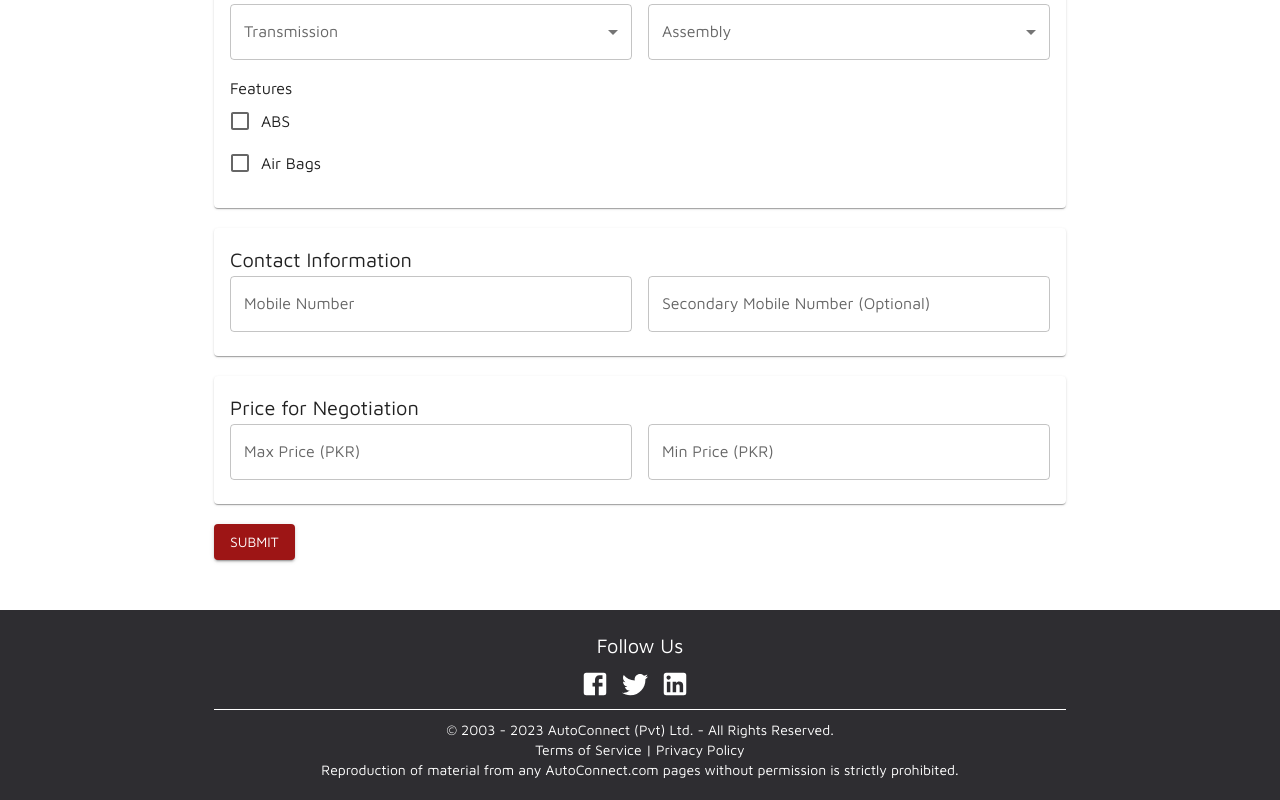
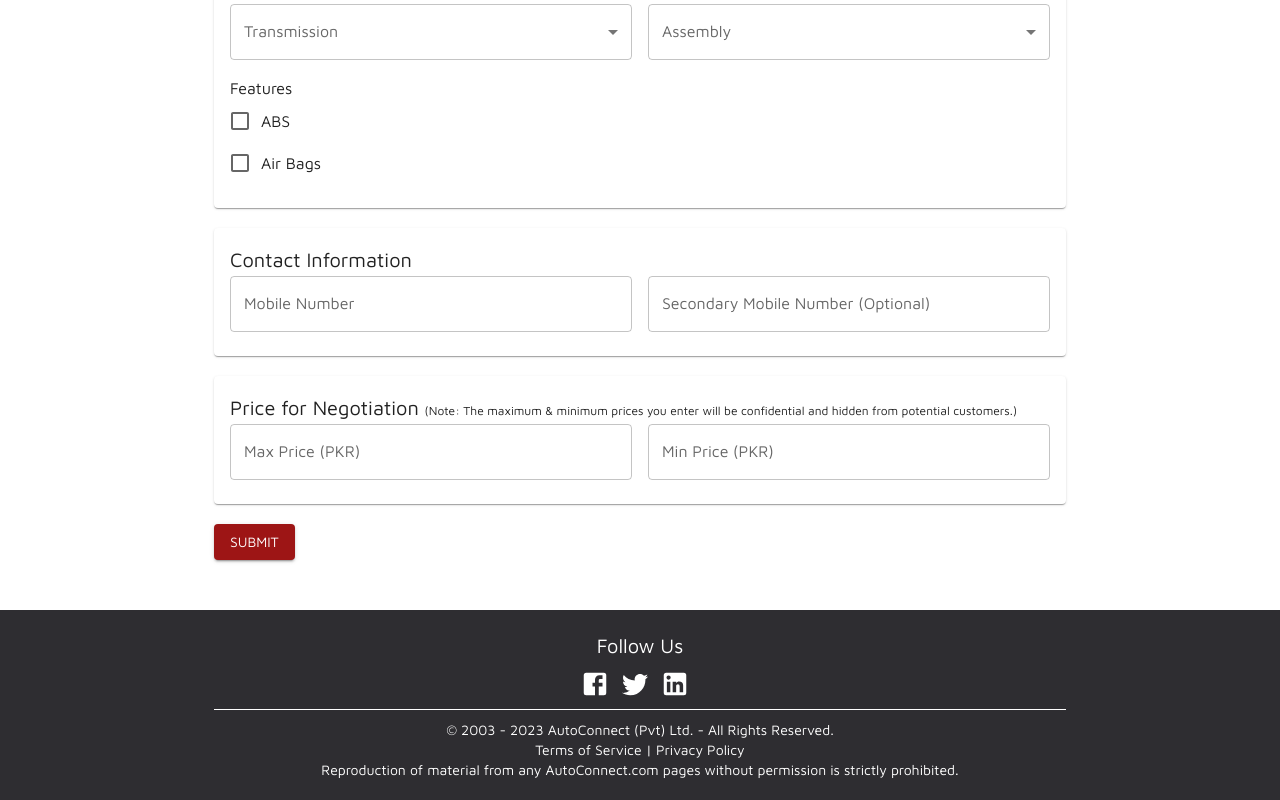
Before and after one commit to Ishaqullah/AutoConnect, a React (Create React App) app in the folder client/: page /sellCar in a window 1280 px wide. Shown: the part 739-1539 px from the top of the page. Built offline with nearby package versions, Linux system fonts and the light colour scheme.

Commit message:
Note added to seller form

```diff
--- a/client/src/components/sellCar.js
+++ b/client/src/components/sellCar.js
@@ -167,7 +167,7 @@ const sellCar = () => {
 
               <Card sx={{ marginTop: '20px' }}>
                 <CardContent>
-                  <Typography variant="h6">Price for Negotiation</Typography>
+                  <Typography variant="h6">Price for Negotiation <Typography variant = "caption">(Note: The maximum & minimum prices you enter will be confidential and hidden from potential customers.)</Typography></Typography>
                   <Grid container spacing={2}>
                     <Grid item xs={6}>
                       <TextField fullWidth label="Max Price (PKR)" />
```
